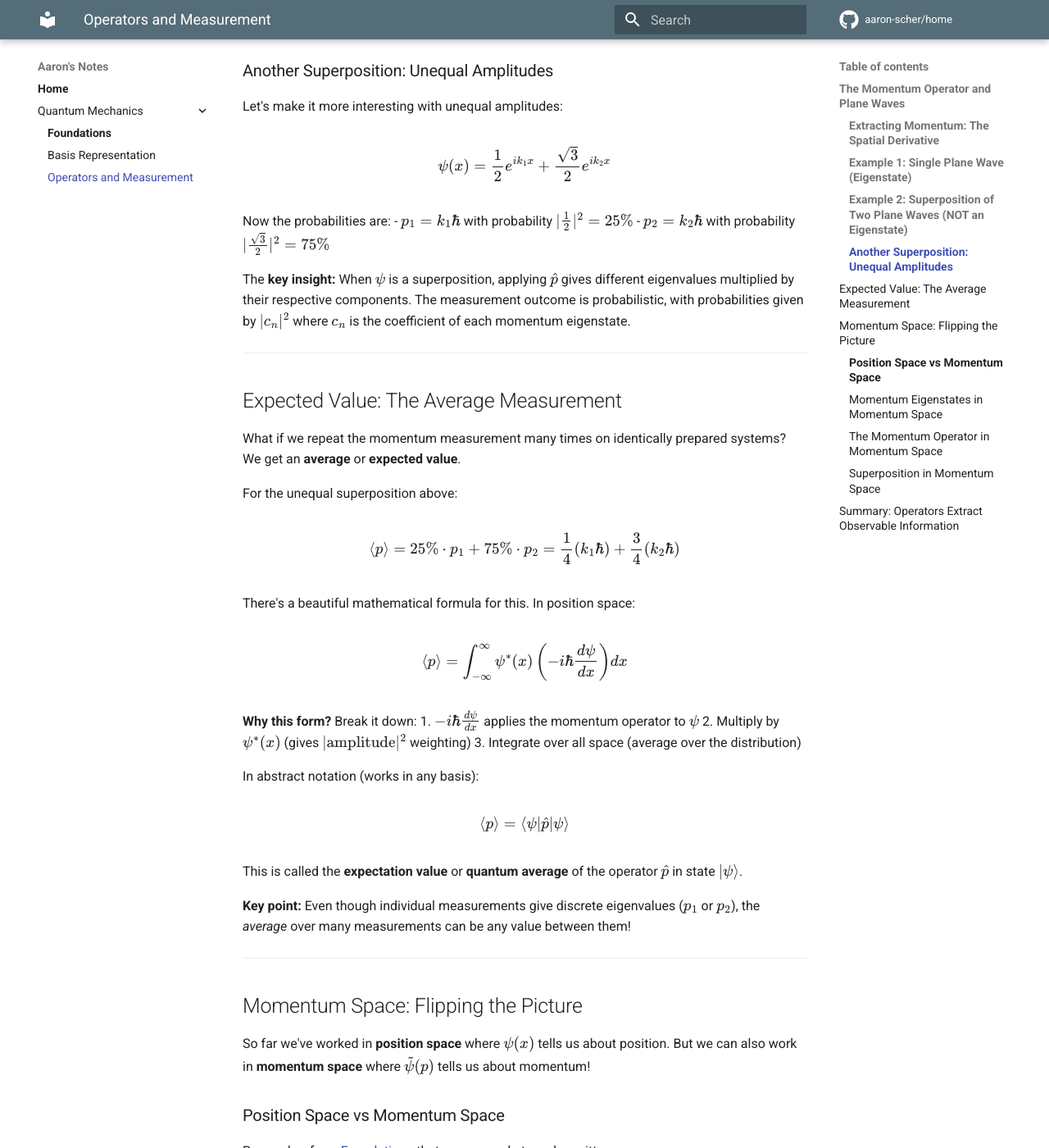
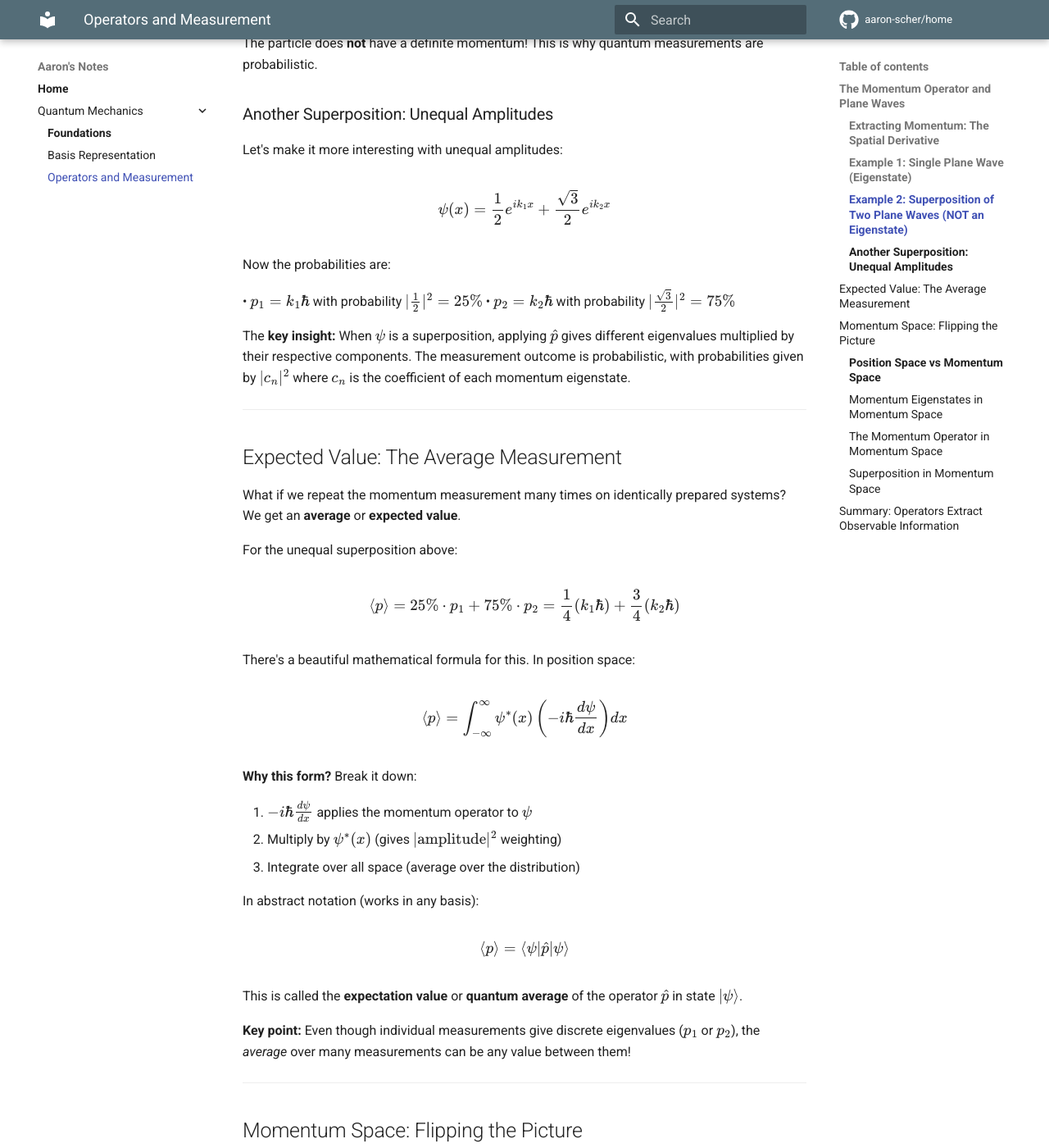
Before and after one commit to aaron-scher/home, an MkDocs documentation site: the page built from docs/quantum-mechanics/quantum-operators.md, in a window 1280 px wide and 1400 px high, scrolled down 3299 px. Shown: the whole window at 82% size. Built offline with MkDocs 1.6.1 and Material for MkDocs 9.7.7, drawn with Linux system fonts in a browser that asks for light colours; comment, search, counter and statistics services are not loaded; some of the changed text lies outside the part shown.

Commit message:
Fix formatting: replace hyphens with bullet points in math contexts
Throughout the document, replaced "-" with "•" for lists containing
math expressions. The hyphen looks like a minus sign in math contexts,
causing confusion.

Changes:
• Line 51-54: "Look at what just happened" list
• Line 120-123: Probabilities for p₁ and p₂ (50%/50%)
• Line 135-138: Probabilities for p₁ and p₂ (25%/75%)
• Line 160-164: "Break it down" numbered list (added spacing)
• Line 286: Changed hyphen to em dash in closing sentence

All bullet lists now use proper bullet points "•" instead of hyphens,
and have blank lines before them for proper markdown rendering.

🤖 Generated with [Claude Code](https://claude.com/claude-code)

Co-Authored-By: Claude <noreply@anthropic.com>

```diff
--- a/docs/quantum-mechanics/quantum-operators.md
+++ b/docs/quantum-mechanics/quantum-operators.md
@@ -49,8 +49,9 @@ $$
 $$
 
 **This is huge!** Look at what just happened:
-- We applied the mathematical operation $-i\hbar\frac{d}{dx}$ to the wavefunction
-- We got back the momentum $p$ times the wavefunction
+
+• We applied the mathematical operation $-i\hbar\frac{d}{dx}$ to the wavefunction
+• We got back the momentum $p$ times the wavefunction
 
 We call this operation "applying **the momentum operator**" and give it the symbol $\hat{p}$. So we can write:
 
@@ -117,8 +118,9 @@ $$
 **This is NOT equal to $p\psi$ for any single number $p$!** We don't get the same wavefunction back.
 
 **Physical meaning:** This state is **not a momentum eigenstate**. If you measure momentum, you get:
-- $p_1 = 3\hbar$ nm⁻¹ with probability $|\frac{1}{\sqrt{2}}|^2 = 50\%$
-- $p_2 = 7\hbar$ nm⁻¹ with probability $|\frac{1}{\sqrt{2}}|^2 = 50\%$
+
+• $p_1 = 3\hbar$ nm⁻¹ with probability $|\frac{1}{\sqrt{2}}|^2 = 50\%$
+• $p_2 = 7\hbar$ nm⁻¹ with probability $|\frac{1}{\sqrt{2}}|^2 = 50\%$
 
 The particle does **not** have a definite momentum! This is why quantum measurements are probabilistic.
 
@@ -131,8 +133,9 @@ $$
 $$
 
 Now the probabilities are:
-- $p_1 = k_1\hbar$ with probability $|\frac{1}{2}|^2 = 25\%$
-- $p_2 = k_2\hbar$ with probability $|\frac{\sqrt{3}}{2}|^2 = 75\%$
+
+• $p_1 = k_1\hbar$ with probability $|\frac{1}{2}|^2 = 25\%$
+• $p_2 = k_2\hbar$ with probability $|\frac{\sqrt{3}}{2}|^2 = 75\%$
 
 The **key insight:** When $\psi$ is a superposition, applying $\hat{p}$ gives different eigenvalues multiplied by their respective components. The measurement outcome is probabilistic, with probabilities given by $|c_n|^2$ where $c_n$ is the coefficient of each momentum eigenstate.
 
@@ -155,6 +158,7 @@ $$
 $$
 
 **Why this form?** Break it down:
+
 1. $-i\hbar\frac{d\psi}{dx}$ applies the momentum operator to $\psi$
 2. Multiply by $\psi^*(x)$ (gives $|\text{amplitude}|^2$ weighting)
 3. Integrate over all space (average over the distribution)
@@ -279,4 +283,4 @@ The delta functions do the integration for us, picking out the eigenvalues weigh
 
 5. **Different bases, same physics:** In momentum space, eigenstates are delta functions $\delta(p-p_0)$ and $\hat{p}$ simply multiplies by $p$
 
-This framework applies to **all quantum operators**: position, energy, angular momentum, etc. The mathematics is always the same - only the specific operator and basis change!
+This framework applies to **all quantum operators**: position, energy, angular momentum, etc. The mathematics is always the same — only the specific operator and basis change!
```
